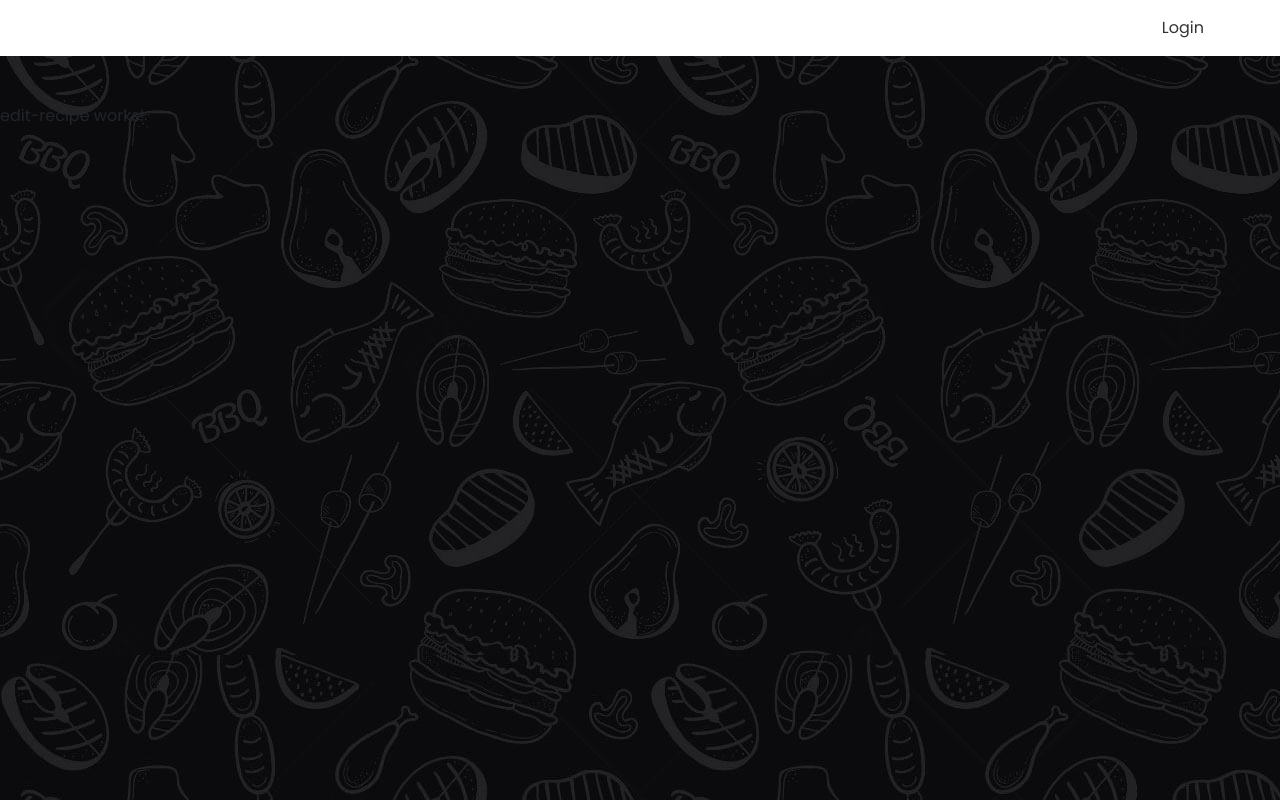
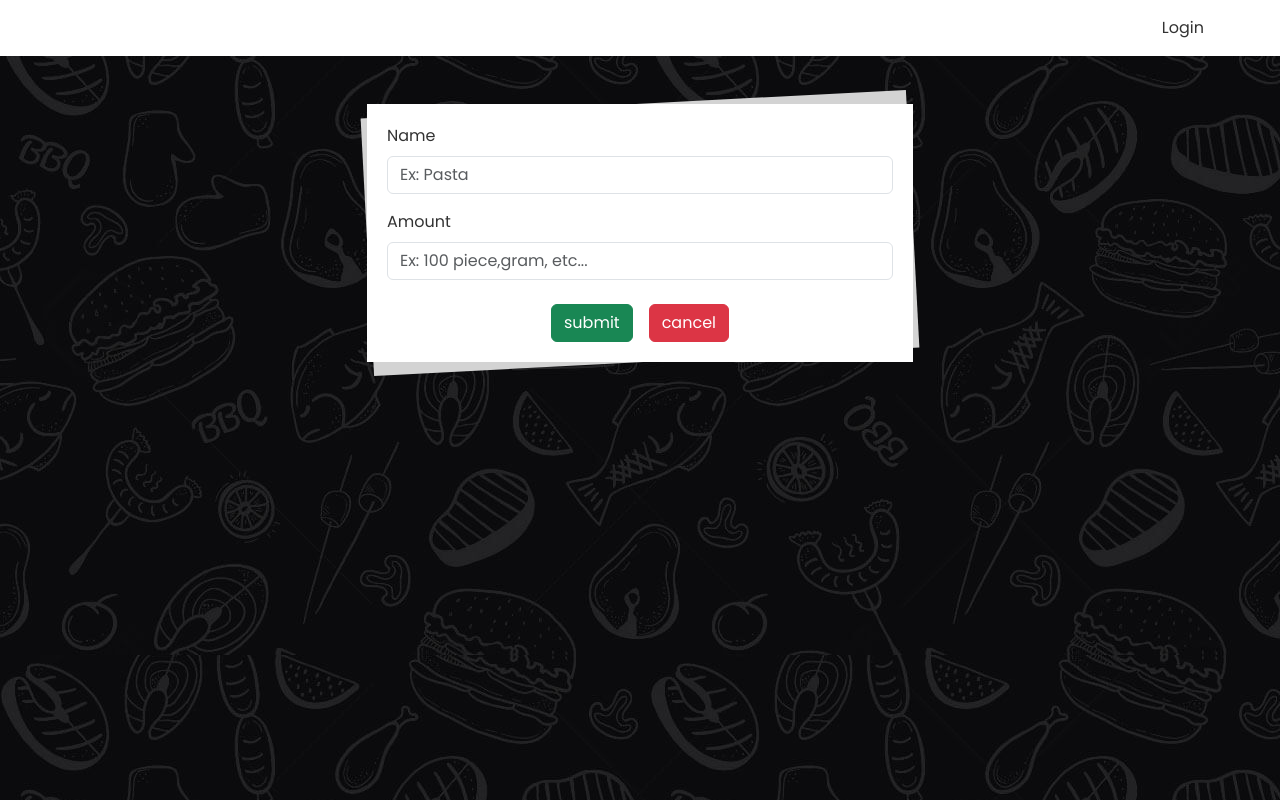
Before and after one commit to ahmedelbaiomy/recipe-book-angular, an Angular app: page /recipes/new in a window 1280 px wide. Built offline with nearby package versions, Linux system fonts and the light colour scheme.

Commit message:
add shopping-list form using TDF

```diff
--- a/src/app/recipes/edit-recipe/edit-recipe.component.html
+++ b/src/app/recipes/edit-recipe/edit-recipe.component.html
@@ -1 +1,28 @@
-<p>edit-recipe works!</p>
+<div class="container">
+  <div class="row justify-content-center">
+    <div class="col-md-6">
+      <div class="form-wrap">
+        <form #f="ngForm">
+          <div class="mb-3">
+            <label for="name" class="form-label">Name</label>
+            <input type="text" class="form-control" id="name" placeholder="Ex: Pasta" required
+              name="name" />
+          </div>
+          <div class="mb-3">
+            <label for="amount" class="form-label">Amount</label>
+            <input type="number" class="form-control" id="amount" placeholder="Ex: 100 piece,gram, etc..." name="amount" />
+          </div>
+
+          <div class="mt-4 d-flex justify-content-center gap-3">
+            <button type="submit" class="btn btn-success" [disabled]="f.invalid">
+              submit
+            </button>
+            <button type="button" class="btn btn-danger">
+              cancel
+            </button>
+          </div>
+        </form>
+      </div>
+    </div>
+  </div>
+</div>
--- a/src/app/recipes/edit-recipe/edit-recipe.component.scss
+++ b/src/app/recipes/edit-recipe/edit-recipe.component.scss
@@ -0,0 +1,25 @@
+.form-wrap{
+  padding: 20px;
+  height: auto;
+  background-color: rgb(255, 255, 255);
+  position: relative;
+
+}
+.form-wrap::before{
+  content: '';
+  position: absolute;
+  top: 0px;
+  left: 0px;
+  width: 100%;
+  height: 100%;
+  background-color: lightgray;
+  border-radius: 0px;
+  z-index: -1;
+  transform: rotate(-3deg);
+}
+
+form{
+  label{
+    color: #333;
+  }
+}
--- a/src/app/services/shopping-list.service.ts
+++ b/src/app/services/shopping-list.service.ts
@@ -1,11 +1,13 @@
 import { EventEmitter, Injectable } from '@angular/core';
 import { Ingredients } from '../shared/models/ingredients.model';
+import { Subject } from 'rxjs';
 
 @Injectable({
   providedIn: 'root'
 })
 export class ShoppingListService {
 
+  startedEditing = new Subject<number>();
   ingredients:Ingredients[]=[
     new Ingredients('Pizza',20),
     new Ingredients('Apple',25),
@@ -22,4 +24,16 @@ export class ShoppingListService {
   addIngredients(ingredients:Ingredients[]){
     this.ingredients.push(...ingredients);
   }
+
+  getIngredientByIndex(index:number){
+    return this.ingredients[index];
+  }
+
+  updateIngredient(index:number,newIngredient:Ingredients){
+    this.ingredients[index]=newIngredient;
+  }
+
+  deleteIngredient(index:number){
+    this.ingredients.splice(index,1);
+  }
 }
--- a/src/app/shopping-list/shopping-edit/shopping-edit.component.html
+++ b/src/app/shopping-list/shopping-edit/shopping-edit.component.html
@@ -1,17 +1,20 @@
 <div class="form-wrap">
-  <form>
+  <form (ngSubmit)="onAddItem(f)" #f="ngForm">
     <div class="mb-3">
       <label for="name" class="form-label">Name</label>
-      <input type="text" class="form-control" id="name" placeholder="Ex: Pasta" #nameInput (input)="onValidate()">
+      <input type="text" class="form-control" id="name" placeholder="Ex: Pasta" required #name="ngModel" ngModel name="name" >
+      <small class="text-danger" *ngIf="name.touched && name.invalid">name is required</small>
+
     </div>
     <div class="mb-3">
       <label for="amount" class="form-label">Amount</label>
-      <input type="text" class="form-control" id="amount" placeholder="Ex: 100 piece,gram, etc..." #amountInput (input)="onValidate()">
+      <input type="number" class="form-control" id="amount" placeholder="Ex: 100 piece,gram, etc..." required #amount="ngModel" ngModel name="amount">
+      <small class="text-danger" *ngIf="amount.touched && amount.invalid">amount is required</small>
     </div>
 
     <div class="mt-4 d-flex justify-content-center gap-3">
-      <button type="button" class="btn btn-success" (click)="onAddItem()" [disabled]="isDisabled">add</button>
-      <button type="button" class="btn btn-danger">delete</button>
+      <button type="submit" class="btn btn-success" [disabled]="f.invalid">{{editMode ? "update": 'add' }}</button>
+      <button *ngIf="editMode" (click)="onDelete()" type="button" class="btn btn-danger">delete</button>
       <button type="button" class="btn btn-primary" (click)="onClear()">clear</button>
     </div>
 
--- a/src/app/shopping-list/shopping-edit/shopping-edit.component.ts
+++ b/src/app/shopping-list/shopping-edit/shopping-edit.component.ts
@@ -1,37 +1,60 @@
-import { Component, ElementRef, ViewChild } from '@angular/core';
+import { Component, OnDestroy, OnInit, ViewChild} from '@angular/core';
 import { Ingredients } from '../../shared/models/ingredients.model';
 import { ShoppingListService } from '../../services/shopping-list.service';
+import { NgForm } from '@angular/forms';
+import { Subscription } from 'rxjs';
 
 @Component({
   selector: 'app-shopping-edit',
   templateUrl: './shopping-edit.component.html',
   styleUrl: './shopping-edit.component.scss'
 })
-export class ShoppingEditComponent {
-  @ViewChild('nameInput',{static:true}) name!:ElementRef;
-  @ViewChild('amountInput',{static:true}) amount!:ElementRef;
-  isDisabled: boolean = true;
+export class ShoppingEditComponent implements OnInit,OnDestroy{
   constructor(private shoppingListService:ShoppingListService){
   }
 
 
-  onAddItem(){
-    this.shoppingListService.addIngredient({name:this.name.nativeElement.value,amount:this.amount.nativeElement.value});
+  subscription!:Subscription;
+  editMode:boolean=false;
+  editedItemIndex!:number;
+  editedItem!:Ingredients;
+
+  @ViewChild('f',{static:true}) shoppingListForm!:NgForm;
+  ngOnInit(): void {
+   this.subscription = this.shoppingListService.startedEditing.subscribe((index:number)=>{
+    this.editedItemIndex=index;
+    this.editMode=true;
+    this.editedItem=this.shoppingListService.getIngredientByIndex(index);
+
+    this.shoppingListForm.setValue({
+      name:this.editedItem.name,
+      amount:this.editedItem.amount
+    })
+   })
+  }
+  onAddItem(form:NgForm){
+    const value=form.value;
+    const newIngredient=new Ingredients(value.name,value.amount);
+   if(this.editMode){
+    this.shoppingListService.updateIngredient(this.editedItemIndex,newIngredient);
+   }else{
+    this.shoppingListService.addIngredient(newIngredient);
+   }
+   this.editMode=false;
+   form.reset();
+  }
+
+  onDelete(){
+    this.shoppingListService.deleteIngredient(this.editedItemIndex);
     this.onClear()
   }
-
-  onValidate() {
-    if (this.name.nativeElement.value.trim().length === 0 || this.amount.nativeElement.value.trim().length === 0) {
-      this.isDisabled = true;
-    } else {
-      this.isDisabled = false;
-    }
+  onClear(){
+    this.shoppingListForm.reset();
+    this.editMode=false;
   }
 
-  onClear(){
-    this.name.nativeElement.value='';
-    this.amount.nativeElement.value = '';
-    this.onValidate();
+  ngOnDestroy(): void {
+   this.subscription.unsubscribe();
   }
 
 }
--- a/src/app/shopping-list/shopping-list.component.html
+++ b/src/app/shopping-list/shopping-list.component.html
@@ -10,8 +10,8 @@
           </div>
           <div class="list-body">
             <ul class="list-group">
-              <li class="mt-2" *ngFor="let item of ingredients">
-                <a href="#" class="px-3">{{item.name}} <span>{{item.amount}}</span></a>
+              <li class="mt-2" *ngFor="let item of ingredients; let i= index">
+                <a class="px-3" (click)="onEdit(i)">{{item.name}} <span>{{item.amount}}</span></a>
               </li>
             </ul>
           </div>
--- a/src/app/shopping-list/shopping-list.component.ts
+++ b/src/app/shopping-list/shopping-list.component.ts
@@ -17,4 +17,7 @@ export class ShoppingListComponent implements OnInit{
     this.ingredients=this.shoppingListService.getIngredients();
   }
 
+  onEdit(index:number){
+    this.shoppingListService.startedEditing.next(index);
+  }
 }
```
